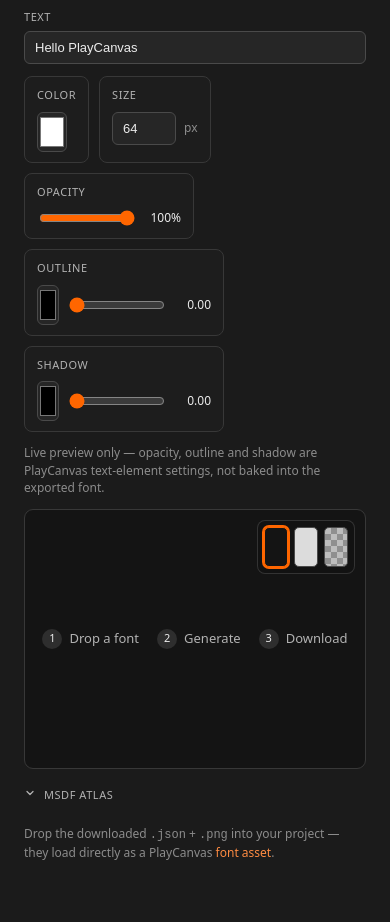
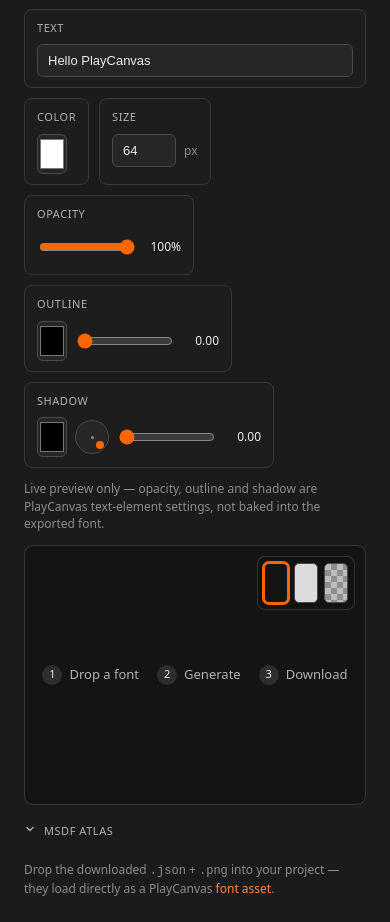
Before and after one commit to playcanvas/font-tools, a website built with Vite: page web/index.html in a window 390 px wide. Shown: the part 709-1631 px from the top of the page. Before the commit the page ends 1595 px from the top, so only its background shows below. Built offline with nearby package versions, Linux system fonts and the light colour scheme; what playcanvas would draw is missing.

Commit message:
feat(web): shadow direction dial + preview control polish
Cast the drop shadow in any direction, not just the hard-coded south-east.
A new draggable dial sets the shadow direction while the existing slider sets
distance; the offset is computed as Vec2(dist*cos(a), -dist*sin(a)), where 45
degrees reproduces the previous south-east look. The engine's shadowOffset is
already a real Vec2 (both axes are used in rendering), so no engine change was
needed for this.

Also unify the preview controls for visual consistency:
- match the COLOR / OUTLINE / SHADOW colour swatches to one size (30px)
- align every chip's controls on a common centerline (min-height on .ctl-body)
- let the preview canvas fill the column height instead of a fixed 360px
  (320px floor on desktop; mobile layout stays pinned at 260px)
- style the TEXT field as a full-width chip to match the rest

Co-Authored-By: Claude Opus 4.8 <noreply@anthropic.com>

```diff
--- a/web/index.html
+++ b/web/index.html
@@ -113,7 +113,7 @@
         <div class="view">
             <h2>Preview</h2>
             <div class="preview-controls">
-                <div class="pf-text">
+                <div class="ctl pf-text">
                     <label for="ptext">Text</label>
                     <input type="text" id="ptext" value="Hello PlayCanvas" placeholder="Type to preview…" aria-label="Preview text">
                 </div>
@@ -145,7 +145,7 @@
                     <div class="ctl">
                         <span class="ctl-label">Outline</span>
                         <div class="ctl-body">
-                            <input type="color" id="poutline-color" value="#000000" class="outline-sw" title="Outline color" aria-label="Outline color">
+                            <input type="color" id="poutline-color" value="#000000" title="Outline color" aria-label="Outline color">
                             <input type="range" id="poutline-thickness" min="0" max="1" step="0.05" value="0" title="Outline thickness" aria-label="Outline thickness">
                             <output class="val" id="poutline-thickness-out" for="poutline-thickness">0.00</output>
                         </div>
@@ -154,9 +154,10 @@
                     <div class="ctl">
                         <span class="ctl-label">Shadow</span>
                         <div class="ctl-body">
-                            <input type="color" id="pshadow-color" value="#000000" class="shadow-sw" title="Shadow color" aria-label="Shadow color">
-                            <input type="range" id="pshadow-offset" min="0" max="3" step="0.25" value="0" title="Shadow offset" aria-label="Shadow offset">
-                            <output class="val" id="pshadow-offset-out" for="pshadow-offset">0.00</output>
+                            <input type="color" id="pshadow-color" value="#000000" title="Shadow color" aria-label="Shadow color">
+                            <div id="pshadow-dir" class="dial" role="slider" tabindex="0" title="Shadow direction" aria-label="Shadow direction" aria-valuemin="0" aria-valuemax="360" aria-valuenow="45"></div>
+                            <input type="range" id="pshadow-dist" min="0" max="3" step="0.25" value="0" title="Shadow distance" aria-label="Shadow distance">
+                            <output class="val" id="pshadow-dist-out" for="pshadow-dist">0.00</output>
                         </div>
                     </div>
                 </div>
--- a/web/main.js
+++ b/web/main.js
@@ -7,6 +7,7 @@
 import { initDropzone } from './src/dropzone.js';
 import { initControls } from './src/controls.js';
 import { createPreview } from './src/preview.js';
+import { createDial } from './src/dial.js';
 import { initGenerate } from './src/generate.js';
 
 const $ = id => document.getElementById(id);
@@ -30,6 +31,8 @@ initDropzone({
 initGenerate({ state, controls, preview });
 
 // live preview controls (text + appearance — appearance is preview-only, not baked into the font)
+// shadow direction is a draggable dial; distance/colour stay as standard inputs
+const shadowDial = createDial({ el: $('pshadow-dir'), value: 45, onInput: () => preview.update(readPreview()) });
 const readPreview = () => ({
     text: $('ptext').value,
     size: $('psize').value,
@@ -38,16 +41,17 @@ const readPreview = () => ({
     outlineColor: $('poutline-color').value,
     outlineThickness: $('poutline-thickness').value,
     shadowColor: $('pshadow-color').value,
-    shadowOffset: $('pshadow-offset').value
+    shadowDistance: $('pshadow-dist').value,
+    shadowAngle: shadowDial.angle
 });
-['ptext', 'psize', 'pcolor', 'popacity', 'poutline-color', 'poutline-thickness', 'pshadow-color', 'pshadow-offset']
+['ptext', 'psize', 'pcolor', 'popacity', 'poutline-color', 'poutline-thickness', 'pshadow-color', 'pshadow-dist']
     .forEach(id => $(id).addEventListener('input', () => preview.update(readPreview())));
 
 // live numeric readouts for the appearance sliders
 const fmt = {
     popacity: v => `${Math.round(v * 100)}%`,
     'poutline-thickness': v => (+v).toFixed(2),
-    'pshadow-offset': v => (+v).toFixed(2)
+    'pshadow-dist': v => (+v).toFixed(2)
 };
 Object.keys(fmt).forEach((id) => {
     const out = $(`${id}-out`);
--- /dev/null
+++ b/web/src/dial.js
@@ -0,0 +1,53 @@
+/**
+ * A small draggable direction dial (vanilla, framework-less). The handle sits on a circular
+ * track and points in the direction the shadow is cast: angle is degrees clockwise from east
+ * (0 = right, 90 = down, 180 = left, 270 = up) — the convention atan2(dy, dx) yields directly
+ * in screen space, so it maps straight onto the preview's shadow offset.
+ *
+ * @param {object} opts
+ * @param {HTMLElement} opts.el - The dial container (a square element).
+ * @param {number} [opts.value] - Initial angle in degrees (default 45 → south-east).
+ * @param {(angle: number) => void} opts.onInput - Called with the new angle on every change.
+ * @returns {{ angle: number }} A handle whose `angle` getter/setter reads/writes the dial.
+ */
+export function createDial({ el, value = 45, onInput }) {
+    let angle = value;
+    const handle = document.createElement('div');
+    handle.className = 'dial-handle';
+    el.appendChild(handle);
+
+    const render = () => {
+        const c = (el.clientWidth || 34) / 2;   // dial is square; fall back if not laid out yet
+        const r = c - 5;                          // keep the handle inside the track
+        const rad = angle * Math.PI / 180;
+        handle.style.left = `${c + r * Math.cos(rad)}px`;
+        handle.style.top = `${c + r * Math.sin(rad)}px`;   // screen y-down → clockwise
+        el.setAttribute('aria-valuenow', Math.round(angle));
+        el.title = `Shadow direction: ${Math.round(angle)}°`;
+    };
+
+    const fromPointer = (ev) => {
+        const r = el.getBoundingClientRect();
+        const deg = Math.atan2(ev.clientY - (r.top + r.height / 2), ev.clientX - (r.left + r.width / 2)) * 180 / Math.PI;
+        angle = (deg + 360) % 360;
+        render();
+        onInput(angle);
+    };
+
+    el.addEventListener('pointerdown', (e) => { el.setPointerCapture(e.pointerId); fromPointer(e); });
+    el.addEventListener('pointermove', (e) => { if (el.hasPointerCapture(e.pointerId)) fromPointer(e); });
+    el.addEventListener('keydown', (e) => {       // accessibility: arrow keys nudge by 5°
+        const step = { ArrowRight: 5, ArrowUp: 5, ArrowLeft: -5, ArrowDown: -5 }[e.key];
+        if (step === undefined) return;
+        e.preventDefault();
+        angle = (angle + step + 360) % 360;
+        render();
+        onInput(angle);
+    });
+
+    render();
+    return {
+        get angle() { return angle; },
+        set angle(v) { angle = (v + 360) % 360; render(); }
+    };
+}
--- a/web/src/preview.js
+++ b/web/src/preview.js
@@ -30,7 +30,7 @@ export function createPreview({ canvas, wrap }) {
     let bgMode = 'dark';
     let last = {
         text: 'Hello PlayCanvas', size: 64, color: '#ffffff',
-        opacity: 1, outlineColor: '#000000', outlineThickness: 0, shadowColor: '#000000', shadowOffset: 0
+        opacity: 1, outlineColor: '#000000', outlineThickness: 0, shadowColor: '#000000', shadowDistance: 0, shadowAngle: 45
     };
 
     async function ensureApp() {
@@ -112,8 +112,10 @@ export function createPreview({ canvas, wrap }) {
         el.outlineColor = hexToColor(last.outlineColor);
         el.outlineThickness = parseFloat(last.outlineThickness) || 0;
         el.shadowColor = hexToColor(last.shadowColor);
-        const s = parseFloat(last.shadowOffset) || 0;
-        el.shadowOffset = new pc.Vec2(s, -s);
+        // direction (angle, clockwise from east) + distance → 2D offset; 45° = south-east
+        const dist = parseFloat(last.shadowDistance) || 0;
+        const rad = (parseFloat(last.shadowAngle) || 0) * Math.PI / 180;
+        el.shadowOffset = new pc.Vec2(dist * Math.cos(rad), -dist * Math.sin(rad));
     }
 
     function setBackground(mode) {
--- a/web/styles.css
+++ b/web/styles.css
@@ -54,7 +54,7 @@ header {
 /* ---- Layout ---- */
 main { display: grid; grid-template-columns: 312px 1fr; height: calc(100vh - 58px); }
 .panel { padding: 18px 20px; border-right: 1px solid var(--border); overflow: auto; background: var(--panel); }
-.view { padding: 20px 24px; overflow: auto; }
+.view { padding: 20px 24px; overflow: auto; display: flex; flex-direction: column; }
 
 /* ---- Form primitives ---- */
 .field { margin: 0 0 16px; }
@@ -177,18 +177,22 @@ button.primary:disabled { opacity: .45; cursor: default; }
 /* ---- Preview ---- */
 .view h2 { font-size: 11px; color: var(--text-dim); text-transform: uppercase; letter-spacing: .05em; margin: 0 0 12px; }
 .preview-controls { margin: 0 0 12px; }
-.preview-controls .pf-text { margin: 0 0 12px; }
-.preview-controls .pf-text label { margin: 0 0 6px; }
+.preview-controls .pf-text { margin: 0 0 10px; }
+.preview-controls .pf-text label { margin: 0; }
 .ctl-row { display: flex; flex-wrap: wrap; gap: 10px; align-items: stretch; }
 .ctl { display: flex; flex-direction: column; gap: 8px; padding: 10px 12px; background: #1d1d1d; border: 1px solid var(--border); border-radius: 8px; }
 .ctl-label { font-size: 11px; color: var(--text-dim); text-transform: uppercase; letter-spacing: .05em; }
-.ctl-body { display: flex; align-items: center; gap: 8px; }
+.ctl-body { display: flex; align-items: center; gap: 8px; min-height: 34px; }
 .ctl input[type=number] { width: 64px; }
 .ctl input[type=color] { width: 30px; height: 30px; padding: 0; border: 1px solid var(--border-strong); border-radius: var(--radius); background: var(--elev); cursor: pointer; }
-.ctl input[type=color].outline-sw, .ctl input[type=color].shadow-sw { width: 22px; height: 22px; }
 .ctl input[type=range] { width: 96px; flex: none; accent-color: var(--accent); }
 .ctl .unit { font-size: 12px; color: var(--text-faint); }
 .ctl .val { font-size: 12px; color: var(--text); font-variant-numeric: tabular-nums; min-width: 36px; text-align: right; }
+.ctl .dial { position: relative; width: 34px; height: 34px; flex: none; border-radius: 50%; border: 1px solid var(--border-strong); background: var(--elev); cursor: grab; touch-action: none; }
+.ctl .dial:active { cursor: grabbing; }
+.ctl .dial:focus-visible { outline: 2px solid var(--accent); outline-offset: 2px; }
+.ctl .dial::before { content: ''; position: absolute; inset: 50%; width: 3px; height: 3px; margin: -1.5px; border-radius: 50%; background: var(--text-faint); }
+.ctl .dial-handle { position: absolute; width: 8px; height: 8px; margin: -4px; border-radius: 50%; background: var(--accent); pointer-events: none; }
 .appearance-hint { margin: 12px 0 0; }
 
 /* Background selector floats inside the canvas — the stage, not the text element. */
@@ -199,7 +203,7 @@ button.primary:disabled { opacity: .45; cursor: default; }
 .bg-sw.light { background: #dcdcdc; }
 .bg-sw.checker { background-color: #bdbdbd; background-image: linear-gradient(45deg, #8f8f8f 25%, transparent 25%, transparent 75%, #8f8f8f 75%), linear-gradient(45deg, #8f8f8f 25%, transparent 25%, transparent 75%, #8f8f8f 75%); background-size: 12px 12px; background-position: 0 0, 6px 6px; }
 
-.preview-wrap { position: relative; width: 100%; height: 360px; border: 1px solid var(--border); border-radius: var(--radius-lg); overflow: hidden; background: #141414; }
+.preview-wrap { position: relative; width: 100%; flex: 1 1 auto; min-height: 320px; border: 1px solid var(--border); border-radius: var(--radius-lg); overflow: hidden; background: #141414; }
 .preview-wrap.bg-light { background: #dcdcdc; }
 .preview-wrap.bg-checker { background-color: #bdbdbd; background-image: linear-gradient(45deg, #9a9a9a 25%, transparent 25%, transparent 75%, #9a9a9a 75%), linear-gradient(45deg, #9a9a9a 25%, transparent 25%, transparent 75%, #9a9a9a 75%); background-size: 24px 24px; background-position: 0 0, 12px 12px; }
 #preview { width: 100%; height: 100%; display: block; background: transparent; }
@@ -234,7 +238,7 @@ button.primary:disabled { opacity: .45; cursor: default; }
 @media (max-width: 720px) {
     main { display: block; height: auto; }
     .panel { border-right: 0; border-bottom: 1px solid var(--border); }
-    .preview-wrap { height: 260px; }
+    .preview-wrap { flex: none; height: 260px; min-height: 0; }
     header { flex-wrap: wrap; }
     button.primary, .dropzone, .ctl input[type=color], .bg-sw { min-height: 40px; }
 }
```
